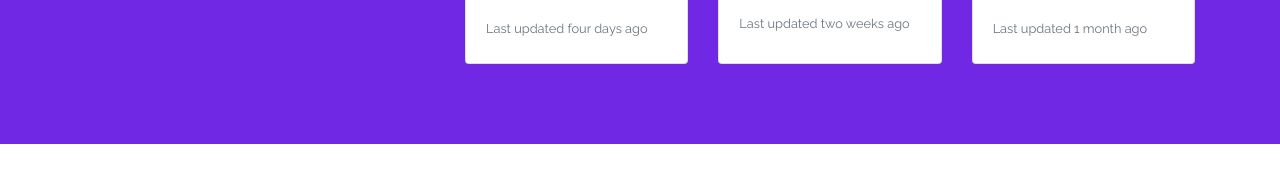
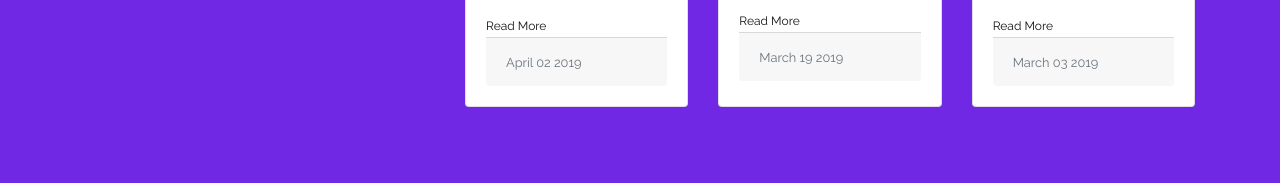
Before and after one commit to emmAtk13/bootstrap-storefront, a plain HTML site: page index.html in a window 1280 px wide. Shown: the part 1989-2172 px from the top of the page. Before the commit the page ends 2133 px from the top, so only its background shows below. Drawn offline with Linux system fonts and the light colour scheme.

Commit message:
adds links to the blogs

```diff
--- a/index.html
+++ b/index.html
@@ -88,7 +88,7 @@
             <!-- Cart Menu -->
             <div class="cart-fav-search mb-100">
                 <a href="cart.html" class="cart-nav"><i class="fas fa-shopping-cart"></i> Cart <span>(2)</span></a>
-                <a href="#" class="fav-nav"><i class="fas fa-heart"></i> Favourite</a>
+                <a href="#" class="fav-nav"><i class="fas fa-heart"></i> Favourite <span>(1)</span></a>
                 <a href="#" class="search-nav"><i class="fas fa-search"></i> Search</a>
             </div>
             <!-- Social Button -->
@@ -312,7 +312,10 @@ Copyright &copy;<script>document.write(new Date().getFullYear());</script> All r
                             <div class="card-body">
                               <h5 class="card-title">All the Tea</h5>
                               <p class="card-text">With spring in the air, new jewelry trends are on the way! Dive in with our style experts Hallie and Bekkah to see all the new trends and favorites...</p>
-                              <p class="card-text"><small class="text-muted">Last updated four days ago</small></p>
+                              <a href="#" class="stretched-link">Read More</a>
+                              <div class="card-footer">
+                                <small class="text-muted">April 02 2019</small>
+                              </div>
                             </div>
                           </div>
                           <div class="card">
@@ -320,7 +323,10 @@ Copyright &copy;<script>document.write(new Date().getFullYear());</script> All r
                             <div class="card-body">
                               <h5 class="card-title">Lindsey's Favorites for March</h5>
                               <p class="card-text">Indigo Founder Lindsey Halls goes over her must haves for the month. Spoiler alert: she loves a good statement piece...</p>
-                              <p class="card-text"><small class="text-muted">Last updated two weeks ago</small></p>
+                              <a href="#" class="stretched-link">Read More</a>
+                              <div class="card-footer">
+                                <small class="text-muted">March 19 2019</small>
+                              </div>
                             </div>
                           </div>
                           <div class="card">
@@ -328,7 +334,10 @@ Copyright &copy;<script>document.write(new Date().getFullYear());</script> All r
                             <div class="card-body">
                               <h5 class="card-title">It's Our Birthday!</h5>
                               <p class="card-text">Indigo Jewelry turns two this year! Come and celebrate with us as we count down with discounts, new styles and a big announcement...</p>
-                              <p class="card-text"><small class="text-muted">Last updated 1 month ago</small></p>
+                              <a href="#" class="stretched-link">Read More</a>
+                              <div class="card-footer">
+                                <small class="text-muted">March 03 2019</small>
+                              </div>
                             </div>
                           </div>
                         </div>
```
Also changed, not shown: newstyles.css (+2 -91 lines).
